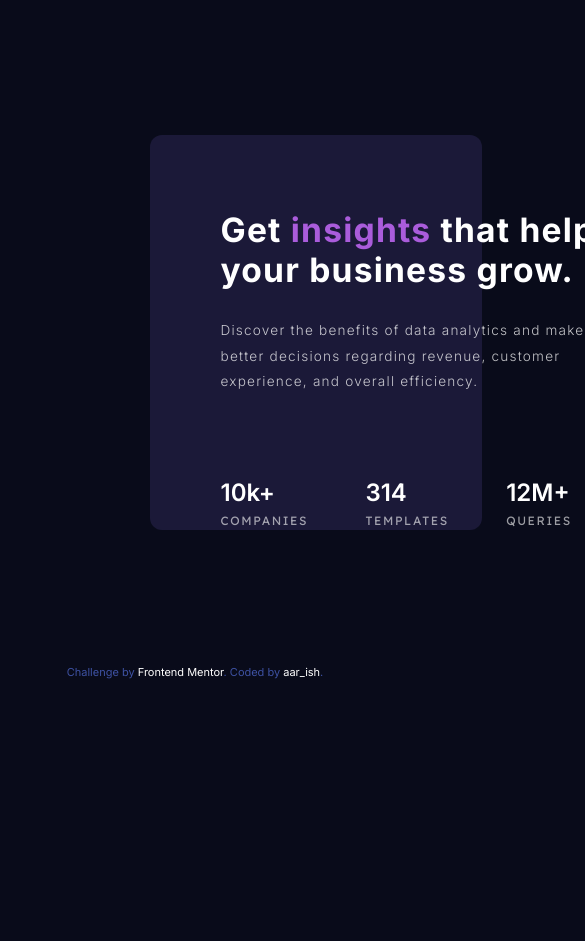
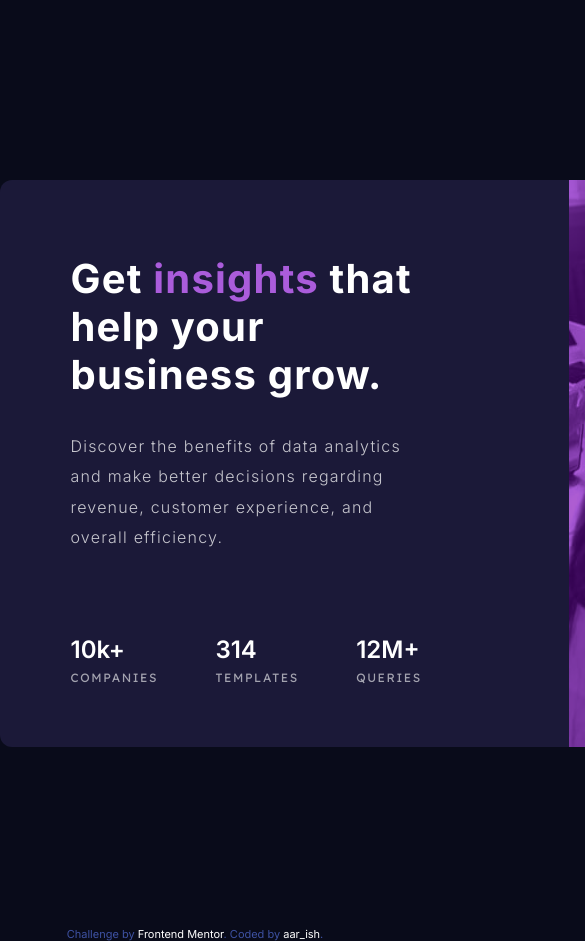
Before and after one commit to aar-ish/F-M---Stats-preview-card-component, a plain HTML site: page index.html in a window 390 px wide. Shown: the top 941 px of the page, 585 px wide, since content can reach past the window. Before the commit the page ends 844 px from the top, so only its background shows below. Drawn offline with Linux system fonts and the light colour scheme.

Commit message:
Fixed the responsiveness

```diff
--- a/style.css
+++ b/style.css
@@ -14,7 +14,7 @@ body {
 
 /*TYPOGRAPHY*/
 h1 {
-  font-size: 2.1rem;
+  font-size: 2.5rem;
   color: hsl(0, 0%, 100%);
 
   line-height: 1.2;
@@ -44,8 +44,8 @@ p {
 }
 /*LAYOUT*/
 img {
-  width: 90%;
-  max-width: 90%;
+  width: 80%;
+  max-width: 100%;
   border-bottom-right-radius: 12px;
   border-top-right-radius: 12px;
   filter: invert(38%) sepia(100%) saturate(170%) hue-rotate(234deg)
@@ -55,18 +55,18 @@ img {
 .container {
   display: flex;
   border-radius: 12px;
-  max-width: 1080px;
-  width: 85%;
-  margin: 9em;
-  margin-left: 10em;
+  min-width: 1040px;
+  max-width: 1260px;
+  width: 80%;
+  margin: 12em auto;
+  border: px cyan solid;
   background-color: hsl(244, 38%, 16%);
 }
 
 .heading {
   border: px green solid;
   margin-top: 5em;
-  padding-right: sem;
-  margin-right: 1em;
+  padding-right: 2em;
   margin-left: 4.7em;
   line-height: 1.1;
   font-family: "Inter", sans-serif;
@@ -75,7 +75,7 @@ img {
 
 .heading p {
   line-height: 1.9;
-  font-size: 0.85rem;
+  font-size: 1rem;
   padding-right: 1em;
   font-family: "Inter", sans-serif;
   font-weight: 300;
@@ -90,7 +90,7 @@ img {
 .stats {
   display: flex;
   margin-top: 5.5em;
-  margin-bottom: -em;
+  margin-bottom: 4em;
   border: px greenyellow solid;
   margin-left: 4.7em;
   font-family: "Inter", sans-serif;
```
